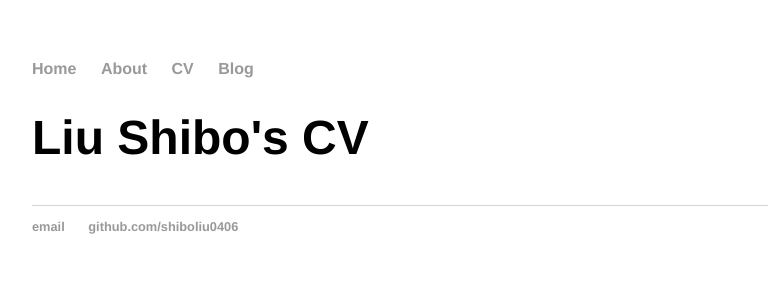
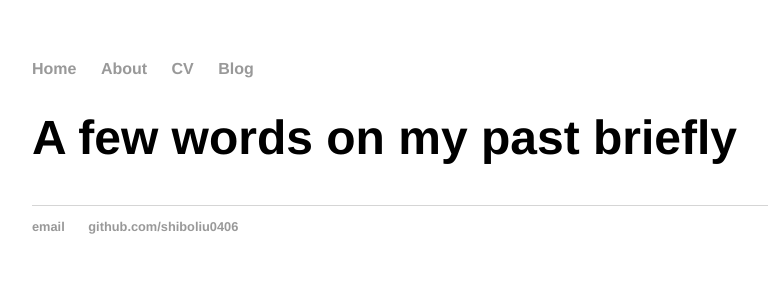
Before and after one commit to liushibo0406/liushibo0406.github.io, a Jekyll site: the page built from cv/index.html, in a window 1280 px wide. Shown: the top 300 px of the page, without its empty margins (160-928 px from the left). Built offline with Jekyll 4.4.1, drawn with Linux system fonts in a browser that asks for light colours.

Commit message:
Update index.html

```diff
--- a/cv/index.html
+++ b/cv/index.html
@@ -1,6 +1,6 @@
 ---
 layout: default
-title: Liu Shibo's CV
+title: A few words on my past briefly
 ---
 	<h1>{{ page.title }}</h1>
 	<ul class="posts">
```
